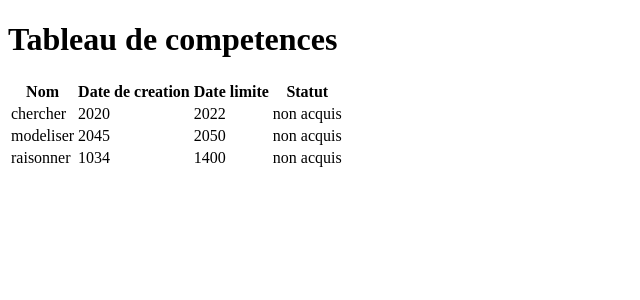
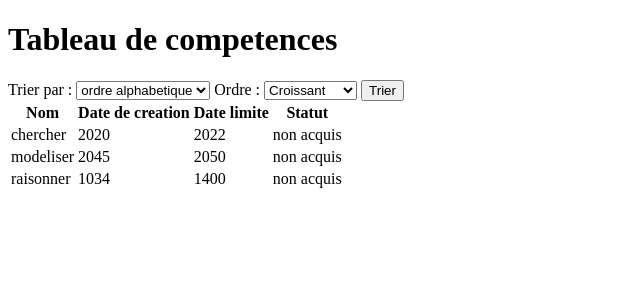
Before and after one commit to laurentdebize-ece/projet-web-dynamique-groupe1_g, a PHP site: page /mescompetences.html in a window 1280 px wide. Shown: the top 300 px of the page, without its empty margins (0-640 px from the left). Run offline with PHP 8.4, Linux system fonts and the light colour scheme; data comes from the database, SQL or seed files in the repository.

Commit message:
tableau competence etudiant tri

```diff
--- a/accueil/accueiletudiant/mescompetences/mescompetences.html
+++ b/accueil/accueiletudiant/mescompetences/mescompetences.html
@@ -9,11 +9,29 @@
 <body>
     <h1>Tableau de competences</h1>
 
+    <form id="tri-form">
+        <label for="tri-select">Trier par :</label>
+        <select id="tri-select" name="tri">
+            <option value="nom">ordre alphabetique</option>
+            <option value="datedecreation">Date de creation</option>
+            <option value="datelimite">Date limite</option>
+            <option value="statut">Statut</option>
+        </select>
+
+        <label for="ordre-select">Ordre :</label>
+        <select id="ordre-select" name="ordre">
+            <option value="asc">Croissant</option>
+            <option value="desc">Decroissant</option>
+        </select>
+
+        <input type="submit" value="Trier">
+    </form>
+
     <table id="competences-table">
         <thead>
             <tr>
                 <th>Nom</th>
-                <th>Date de creation </th>
+                <th>Date de creation</th>
                 <th>Date limite</th>
                 <th>Statut</th>
             </tr>
@@ -23,20 +41,19 @@
         </tbody>
     </table>
 
-    <!-- Inclure ici d'autres éléments HTML de votre page -->
-
     <script>
-        // Insérer le code JavaScript ici
         $(document).ready(function() {
             // Fonction pour charger les compétences depuis le serveur
-    function chargerCompetences() {
+            function chargerCompetences(tri, ordre) {
                 $.ajax({
-            url: 'mescompetences.php', // Chemin vers le script PHP qui récupère les compétences depuis la base de données
+                    url: 'mescompetences.php',
                     method: 'GET',
+                    data: {
+                        tri: tri,
+                        ordre: ordre
+                    },
                     dataType: 'json',
                     success: function(data) {
-                // Appelé lorsque les données sont récupérées avec succès
-
                         // Supprimer les anciennes données du tableau
                         $('#competences-table tbody').empty();
 
@@ -53,16 +70,22 @@
                         }
                     },
                     error: function() {
-                // Appelé en cas d'erreur lors de la récupération des données
                         console.log('Erreur lors du chargement des compétences.');
                     }
                 });
             }
 
-    // Appeler la fonction pour charger les compétences au chargement de la page
-    chargerCompetences();
+            // Soumettre le formulaire de tri
+            $('#tri-form').submit(function(e) {
+                e.preventDefault();
+                var tri = $('#tri-select').val();
+                var ordre = $('#ordre-select').val();
+                chargerCompetences(tri, ordre);
             });
 
+            // Charger les compétences initiales au chargement de la page (tri par défaut)
+            chargerCompetences('nom', 'asc');
+        });
     </script>
 </body>
 </html>
--- a/accueil/accueiletudiant/mescompetences/mescompetences.php
+++ b/accueil/accueiletudiant/mescompetences/mescompetences.php
@@ -10,8 +10,12 @@ if ($conn->connect_error) {
     die('Erreur de connexion à la base de données : ' . $conn->connect_error);
 }
 
-// Requête SQL pour récupérer les compétences
-$sql = 'SELECT nom, datedecreation, datelimite, statut FROM competences';
+// Récupérer les paramètres de tri (s'ils sont présents)
+$tri = isset($_GET['tri']) ? $_GET['tri'] : 'nom';
+$ordre = isset($_GET['ordre']) ? $_GET['ordre'] : 'asc';
+
+// Construction de la requête SQL en fonction des paramètres de tri
+$sql = "SELECT nom, datedecreation, datelimite, statut FROM competences ORDER BY $tri $ordre";
 $result = $conn->query($sql);
 
 // Tableau pour stocker les compétences
```
Lines whose indentation alone changed are shown as unchanged.
